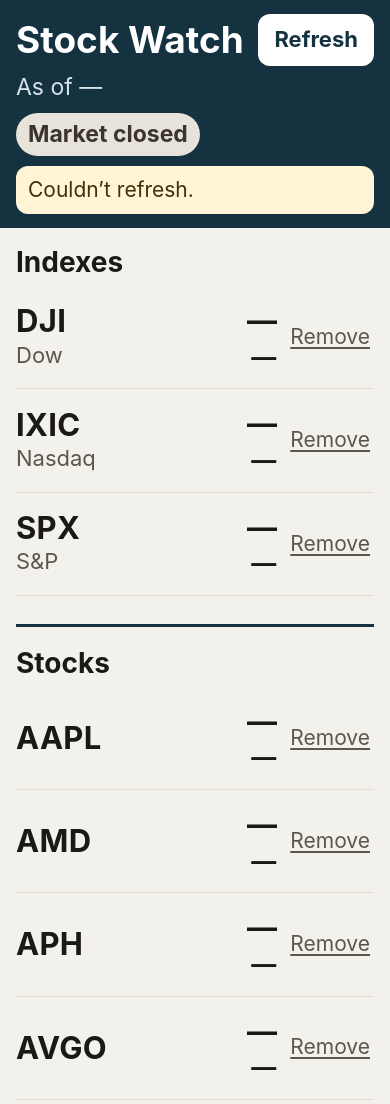
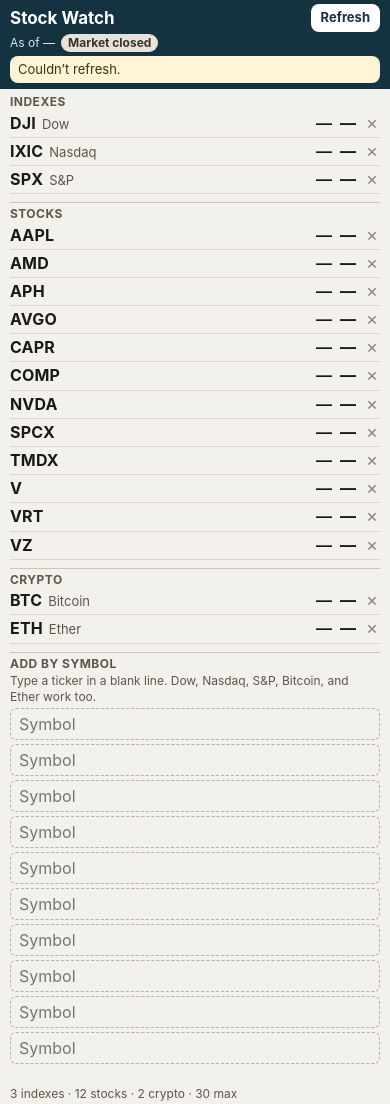
Before and after one commit to condo32819-ops/stock-watch, a plain HTML site: page index.html in a window 390 px wide. Shown: the top 1104 px of the page. Drawn offline with Linux system fonts and the light colour scheme; no server answers.

Commit message:
Fit more quotes on an iPhone screen
Use a 16px single-line row and a shorter header so the watchlist fits without scrolling. Bump the service worker cache so the home-screen app loads the new layout.

```diff
--- a/app.js
+++ b/app.js
@@ -140,7 +140,7 @@
     figures.appendChild(el('div', 'price', price));
     figures.appendChild(el('div', 'change', change));
 
-    var remove = el('button', 'remove', 'Remove');
+    var remove = el('button', 'remove', '\u00d7');
     remove.type = 'button';
     remove.setAttribute('aria-label', 'Remove ' + shown);
     remove.addEventListener('click', function () {
--- a/index.html
+++ b/index.html
@@ -21,10 +21,10 @@
         <h1>Stock Watch</h1>
         <button id="refresh" type="button">Refresh</button>
       </div>
-      <p id="asof" class="asof">As of —</p>
-    </div>
-    <div class="wrap sub">
-      <p id="market" class="market">Checking the market…</p>
+      <p class="status-line">
+        <span id="asof" class="asof">As of —</span>
+        <span id="market" class="market">Checking the market…</span>
+      </p>
       <p id="pull" class="pull" hidden>Pull to refresh</p>
       <p id="banner" class="banner" role="status" hidden></p>
     </div>
--- a/styles.css
+++ b/styles.css
@@ -3,8 +3,7 @@
   --ink: #1b1916;
   --muted: #5c564c;
   --paper: #f3f1eb;
-  --card: #fffcf7;
-  --line: #e3ddd2;
+  --line: #ddd6cb;
   --header: #14323f;
   --up: #0a6b2e;
   --down: #a11c16;
@@ -19,19 +18,19 @@
   background: var(--paper);
   color: var(--ink);
   font-family: -apple-system, BlinkMacSystemFont, "Segoe UI", Helvetica, Arial, sans-serif;
-  font-size: 20px;
-  line-height: 1.35;
+  font-size: 16px;
+  line-height: 1.2;
 }
 
 body {
-  padding-bottom: calc(24px + env(safe-area-inset-bottom));
+  padding-bottom: env(safe-area-inset-bottom);
 }
 
 .wrap {
   max-width: 560px;
   margin: 0 auto;
-  padding-left: 16px;
-  padding-right: 16px;
+  padding-left: 10px;
+  padding-right: 10px;
 }
 
 header {
@@ -43,54 +42,60 @@
   padding-top: env(safe-area-inset-top);
 }
 
-.head { padding-top: 14px; }
+.head { padding-top: 4px; padding-bottom: 6px; }
 
 .title-row {
   display: flex;
   align-items: center;
   justify-content: space-between;
-  gap: 12px;
+  gap: 8px;
 }
 
 h1 {
   margin: 0;
-  font-size: 1.85rem;
+  font-size: 17px;
   line-height: 1.1;
   font-weight: 700;
 }
 
+.status-line {
+  display: flex;
+  align-items: center;
+  flex-wrap: wrap;
+  gap: 6px;
+  margin: 2px 0 0;
+}
+
 .asof {
-  margin: 6px 0 0;
-  font-size: 1.15rem;
+  margin: 0;
+  font-size: 12px;
   color: #d7e4ea;
 }
 
 #refresh {
-  min-height: 52px;
-  min-width: 108px;
-  padding: 10px 16px;
+  min-height: 28px;
+  padding: 2px 10px;
   border: 0;
-  border-radius: 12px;
+  border-radius: 8px;
   background: #fff;
   color: var(--header);
   font: inherit;
-  font-size: 1.1rem;
+  font-size: 13px;
   font-weight: 700;
 }
 
 #refresh:disabled { opacity: 0.7; }
 
-.sub { padding-bottom: 14px; }
-
 .market {
   display: inline-block;
-  margin: 10px 0 0;
-  padding: 6px 12px;
+  margin: 0;
+  padding: 1px 7px;
   border-radius: 999px;
   background: #e7e3da;
   color: #3a342c;
-  font-size: 1.15rem;
+  font-size: 12px;
   font-weight: 700;
+  line-height: 1.3;
 }
 
 .market.open {
@@ -99,143 +104,157 @@
 }
 
 .pull, .banner {
-  margin: 10px 0 0;
-  font-size: 1.05rem;
+  margin: 4px 0 0;
+  font-size: 13px;
 }
 
 .banner {
   background: #fff4d6;
   color: #3d3208;
-  padding: 10px 12px;
-  border-radius: 12px;
+  padding: 6px 8px;
+  border-radius: 8px;
 }
 
-main { padding-top: 8px; }
+main { padding-top: 2px; }
 
 h2 {
-  margin: 22px 0 4px;
-  font-size: 1.4rem;
+  margin: 8px 0 0;
+  font-size: 12px;
   font-weight: 700;
+  letter-spacing: 0.04em;
+  text-transform: uppercase;
+  color: var(--muted);
 }
 
-#indexes-h { margin-top: 8px; }
+#indexes-h { margin-top: 4px; }
 
 #stocks-h,
-#crypto-h {
-  margin-top: 28px;
-  padding-top: 18px;
-  border-top: 3px solid var(--header);
+#crypto-h,
+#add-h {
+  margin-top: 8px;
+  padding-top: 4px;
+  border-top: 1px solid #cfc6b8;
 }
 
 .row {
-  display: grid;
-  grid-template-columns: minmax(0, 1fr) auto auto;
-  gap: 4px 10px;
-  align-items: center;
-  padding: 14px 0;
+  display: flex;
+  align-items: baseline;
+  gap: 8px;
+  min-height: 0;
+  padding: 4px 0;
   border-bottom: 1px solid var(--line);
 }
 
+.name {
+  display: flex;
+  align-items: baseline;
+  gap: 6px;
+  flex: 1 1 auto;
+  min-width: 0;
+}
+
 .sym {
-  font-size: 1.55rem;
+  font-size: 16px;
   font-weight: 700;
+  line-height: 1.2;
   letter-spacing: 0.01em;
-  line-height: 1.1;
 }
 
 .label {
-  margin-top: 2px;
+  margin: 0;
   color: var(--muted);
-  font-size: 1.1rem;
-}
-
-.figures { text-align: right; }
-
-.price, .change {
-  font-variant-numeric: tabular-nums;
+  font-size: 13px;
+  line-height: 1.2;
   white-space: nowrap;
 }
 
-.price {
-  font-size: 1.5rem;
-  font-weight: 700;
-  letter-spacing: -0.02em;
+.figures {
+  display: flex;
+  align-items: baseline;
+  justify-content: flex-end;
+  gap: 8px;
+  flex: 0 0 auto;
 }
 
-.change {
-  font-size: 1.25rem;
-  font-weight: 700;
+.price, .change {
+  font-size: 16px;
+  font-weight: 600;
+  font-variant-numeric: tabular-nums;
+  line-height: 1.2;
+  white-space: nowrap;
 }
+
+.change { font-weight: 700; }
 
 .up { color: var(--up); }
 .down { color: var(--down); }
 .flat, .none { color: var(--ink); }
 
 .remove {
-  min-height: 48px;
-  min-width: 48px;
-  padding: 8px 4px;
+  flex: 0 0 auto;
+  min-height: 0;
+  min-width: 0;
+  margin: 0;
+  padding: 0 2px;
   border: 0;
   background: transparent;
-  color: var(--muted);
+  color: #8a8378;
   font: inherit;
-  font-size: 1.05rem;
-  text-decoration: underline;
-  text-underline-offset: 3px;
+  font-size: 18px;
+  line-height: 1;
 }
 
 .empty {
-  margin: 8px 0 0;
+  margin: 2px 0 0;
   color: var(--muted);
-  font-size: 1.15rem;
+  font-size: 14px;
 }
 
-#add-slots { margin-top: 8px; }
+#add-slots { margin-top: 2px; }
+
+#add-slots .hint { margin-top: 2px; }
 
 .slot {
   display: block;
   width: 100%;
-  min-height: 52px;
-  margin: 8px 0 0;
-  padding: 10px 12px;
-  border: 2px dashed #b7b0a4;
-  border-radius: 12px;
+  min-height: 0;
+  height: 32px;
+  margin: 4px 0 0;
+  padding: 2px 8px;
+  border: 1px dashed #b7b0a4;
+  border-radius: 6px;
   background: transparent;
   color: var(--ink);
   font: inherit;
-  font-size: 1.15rem;
+  font-size: 16px;
 }
 
 .slot:disabled { opacity: 0.6; }
 
 .form-msg {
-  min-height: 1.4em;
-  margin: 8px 0 0;
+  min-height: 1.2em;
+  margin: 4px 0 0;
   color: var(--muted);
-  font-size: 1.1rem;
+  font-size: 13px;
   font-weight: 700;
 }
 
 .form-msg.bad { color: var(--down); }
 
 .hint {
-  margin: 8px 0 0;
+  margin: 4px 0 0;
   color: var(--muted);
-  font-size: 1.05rem;
+  font-size: 12px;
+  line-height: 1.3;
 }
 
 button:focus-visible,
 .slot:focus-visible {
-  outline: 3px solid var(--focus);
-  outline-offset: 2px;
+  outline: 2px solid var(--focus);
+  outline-offset: 1px;
 }
 
 .noscript {
-  margin: 16px;
-  font-size: 1.2rem;
+  margin: 10px;
+  font-size: 15px;
 }
-
-@media (max-width: 360px) {
-  .price { font-size: 1.3rem; }
-  .sym { font-size: 1.35rem; }
-}
--- a/sw.js
+++ b/sw.js
@@ -1,6 +1,6 @@
 'use strict';
 
-var CACHE = 'stock-watch-v3';
+var CACHE = 'stock-watch-v4';
 var ASSETS = [
   './',
   './index.html',
```
